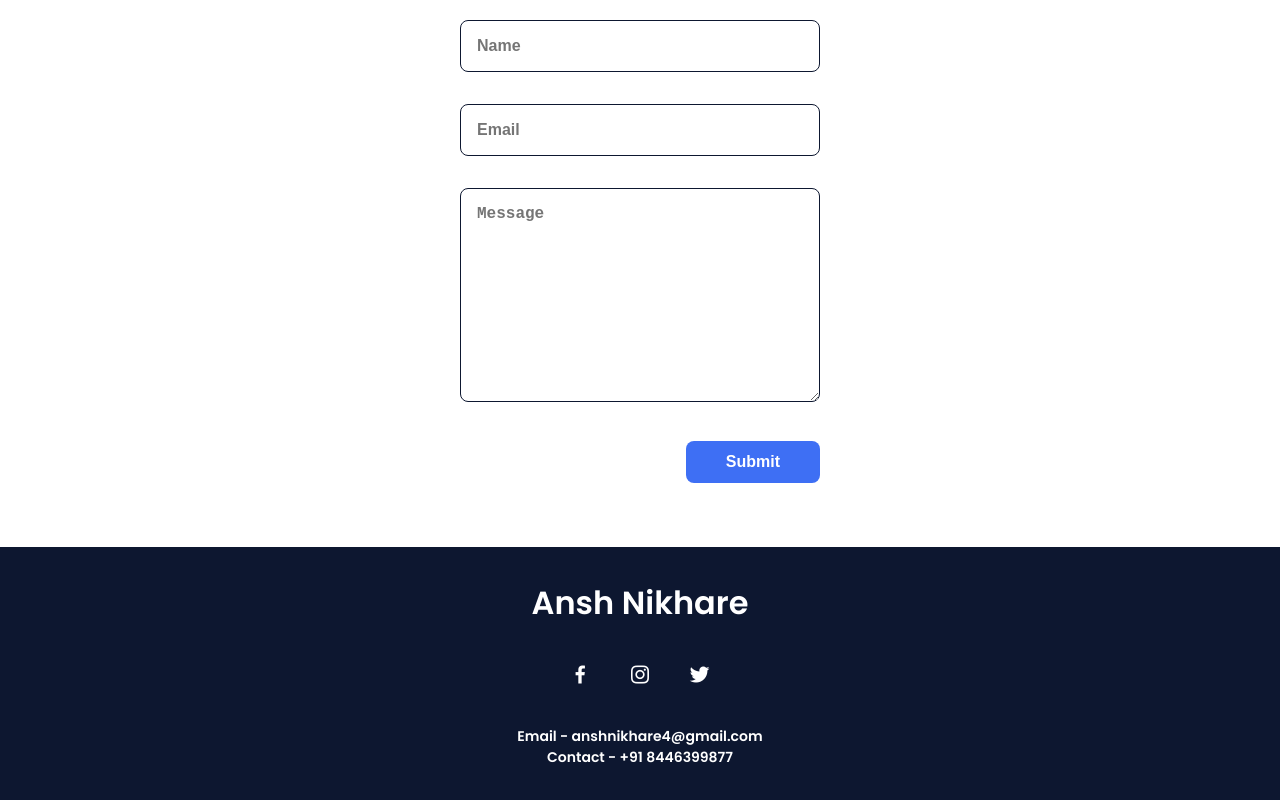
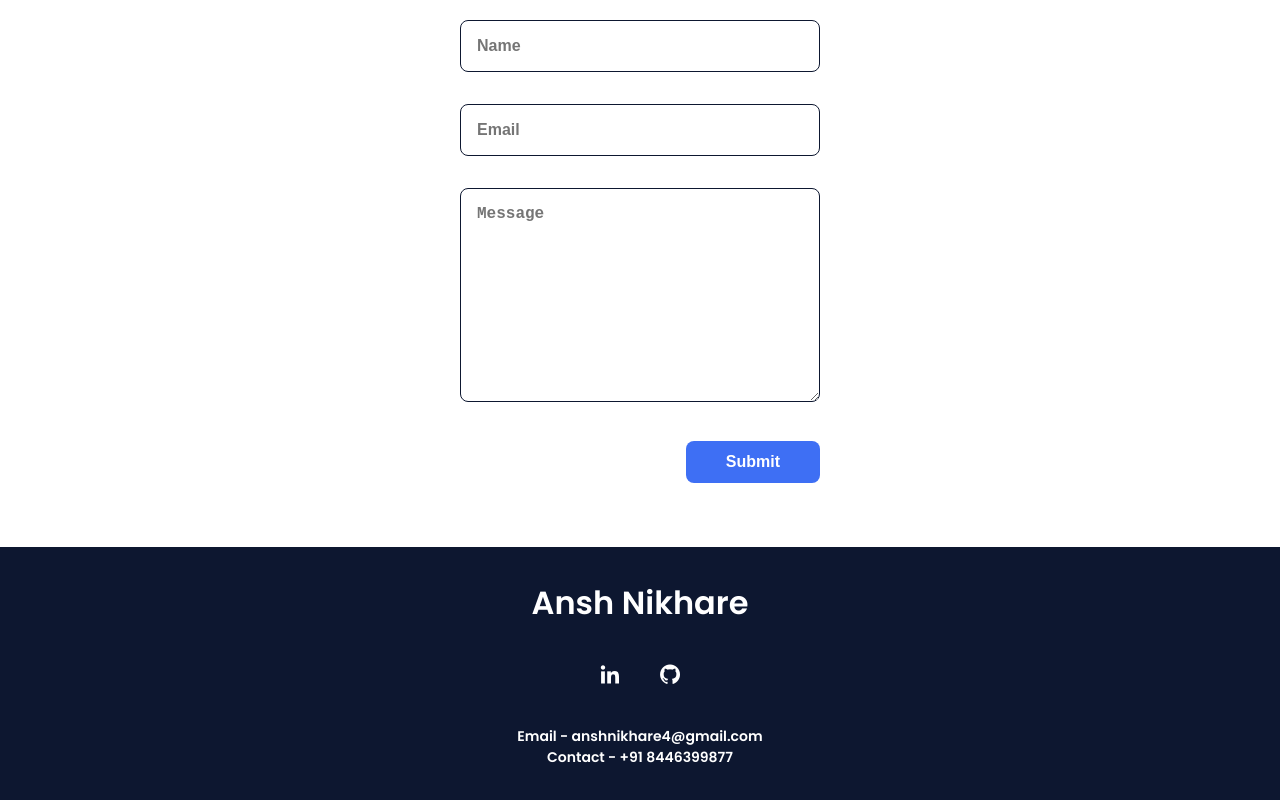
Before and after one commit to AnshNikhare/Designer-Portfolio, a plain HTML site: page index.html in a window 1280 px wide. Shown: the part 3180-3980 px from the top of the page. Drawn offline with nearby package versions, Linux system fonts and the light colour scheme.

Commit message:
Update footer social media links
Replaced social media links with LinkedIn and GitHub links.

```diff
--- a/index.html
+++ b/index.html
@@ -208,9 +208,8 @@
     <footer class="footer">
         <p class="footer__title">Ansh Nikhare</p>
         <div class="footer__social">
-            <a href="#" class="footer__icon"><i class='bx bxl-facebook'></i></a>
-            <a href="#" class="footer__icon"><i class='bx bxl-instagram'></i></a>
-            <a href="#" class="footer__icon"><i class='bx bxl-twitter'></i></a>
+            <a href="https://www.linkedin.com/in/anshnikhare" class="footer__icon"><i class='bx bxl-linkedin'></i></a>
+            <a href="https://github.com/anshnikhare" class="footer__icon"><i class='bx bxl-github'></i></a>
         </div>
         <p class="footer__copy">Email - anshnikhare4@gmail.com</p>
         <p class="footer__copy">Contact - +91 8446399877</p>
```
